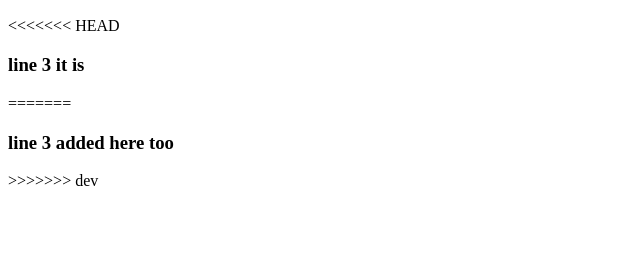
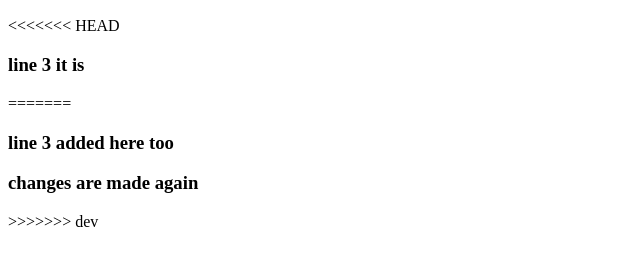
Before and after one commit to KK945/webtest, a plain HTML site: page index.html in a window 1280 px wide. Shown: the part 96-362 px from the top of the page, without its empty margins (0-640 px from the left). Drawn offline with Linux system fonts and the light colour scheme.

Commit message:
local changes

```diff
--- a/index.html
+++ b/index.html
@@ -4,4 +4,5 @@
 <h3> line 3 it is </h3>
 =======
 <h3> line 3 added here too </h3>
+<h3> changes are made again </h3>
 >>>>>>> dev
```
